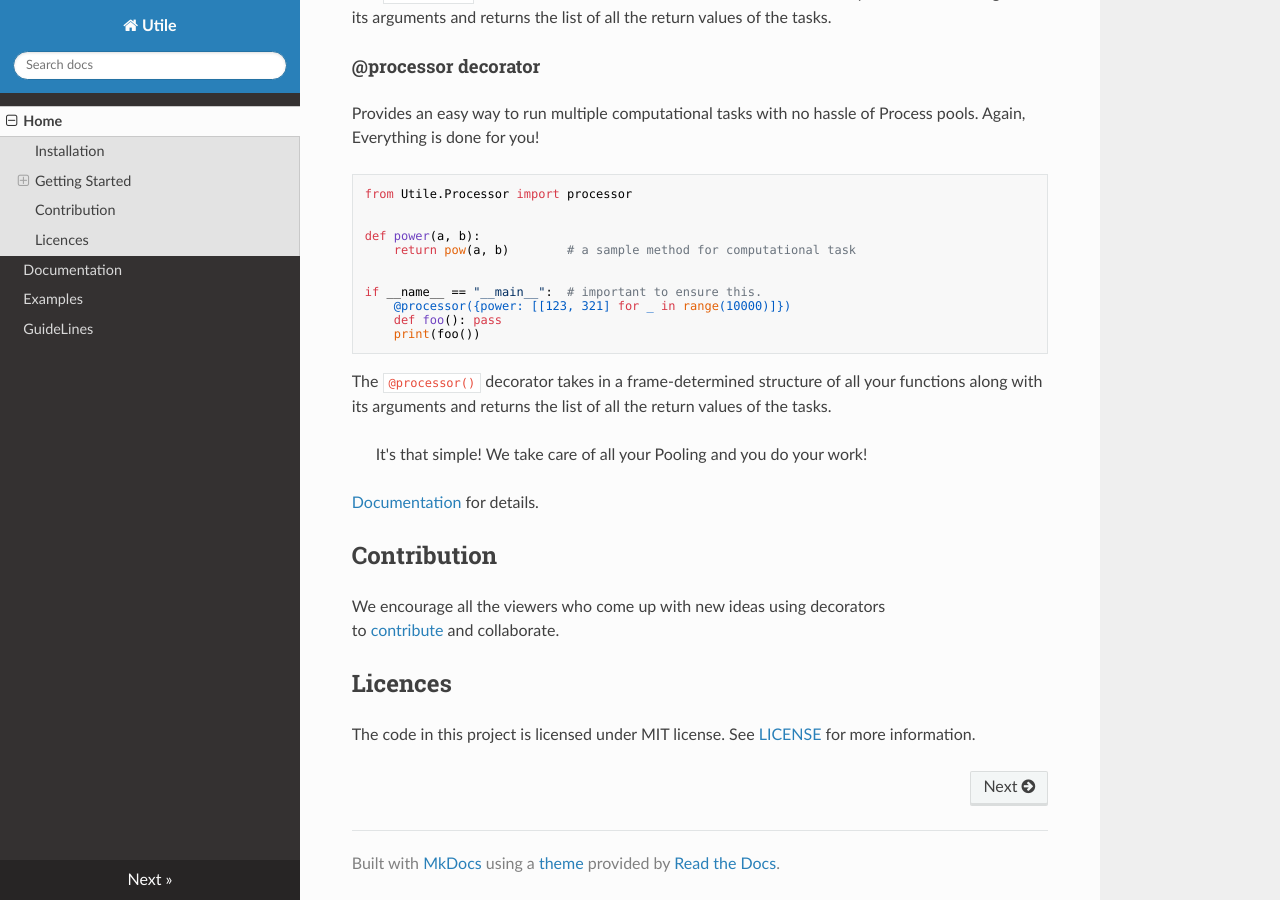
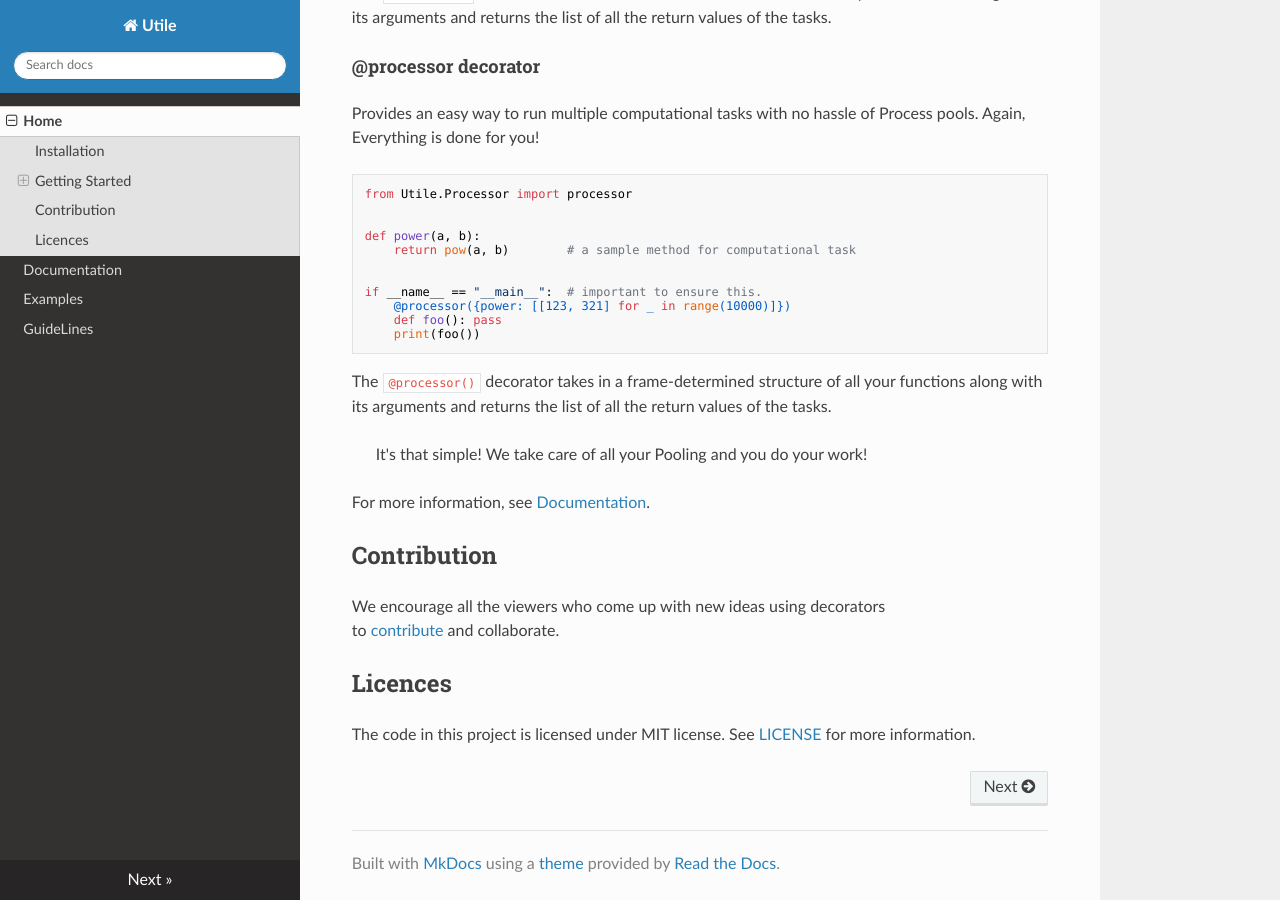
Before and after one commit to j0fiN/utile, an MkDocs documentation site: the page built from docs/index.md, in a window 1280 px wide and 900 px high, scrolled down 1147 px. Built offline with MkDocs 1.6.1, drawn with Linux system fonts in a browser that asks for light colours; nearby versions of some CDN libraries.

Commit message:
DOC:doc update

```diff
--- a/docs/index.md
+++ b/docs/index.md
@@ -64,7 +64,7 @@ and returns the list of all the return values of the tasks.
 
 > It's that simple! We take care of all your Pooling and you do your work!
 
-[Documentation](http://127.0.0.1:8000/documentation/) for details.
+For more information, see [Documentation](http://127.0.0.1:8000/documentation/).
 ## Contribution
 We encourage all the viewers who come up with new ideas using decorators
 to [contribute](https://github.com/) and collaborate.
```
